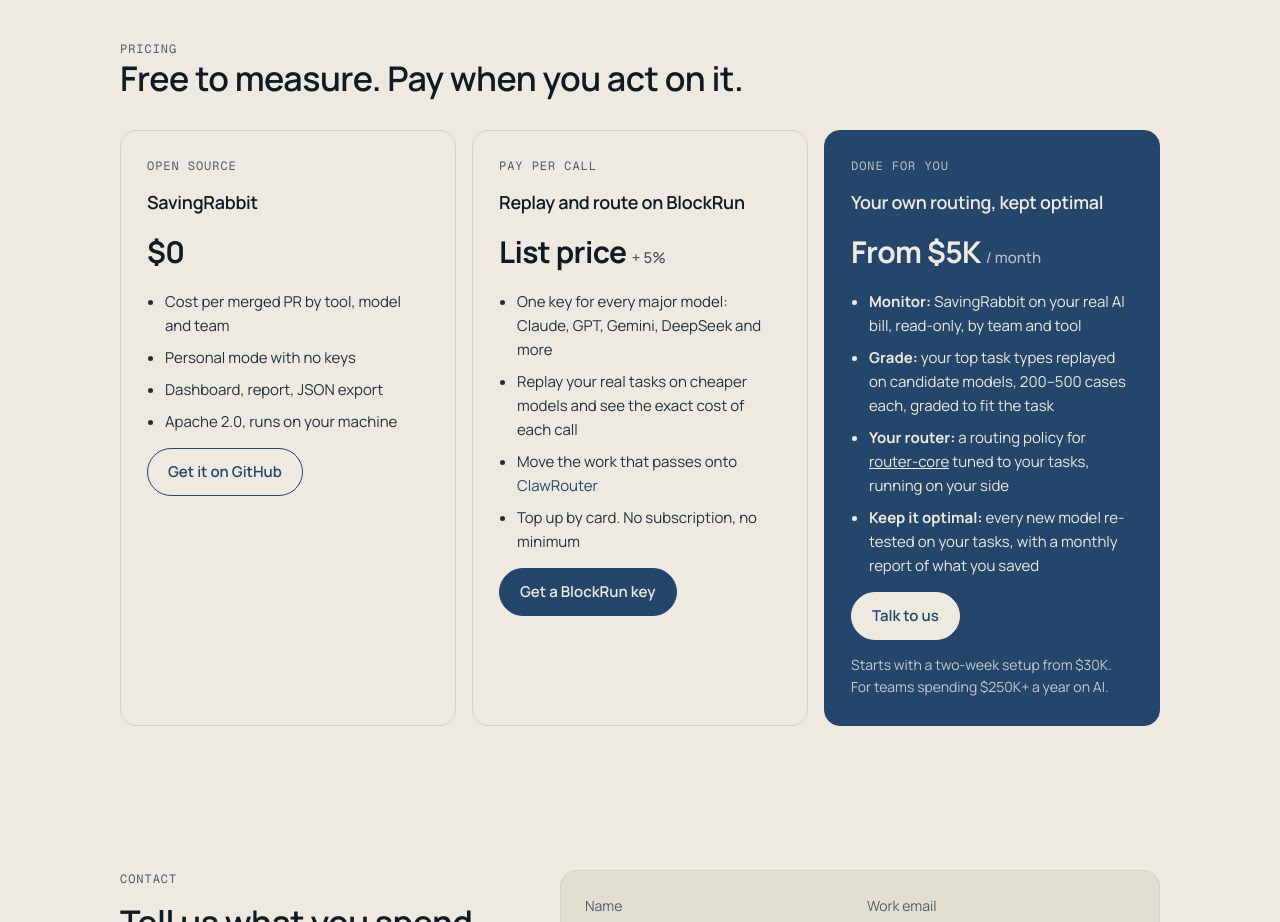
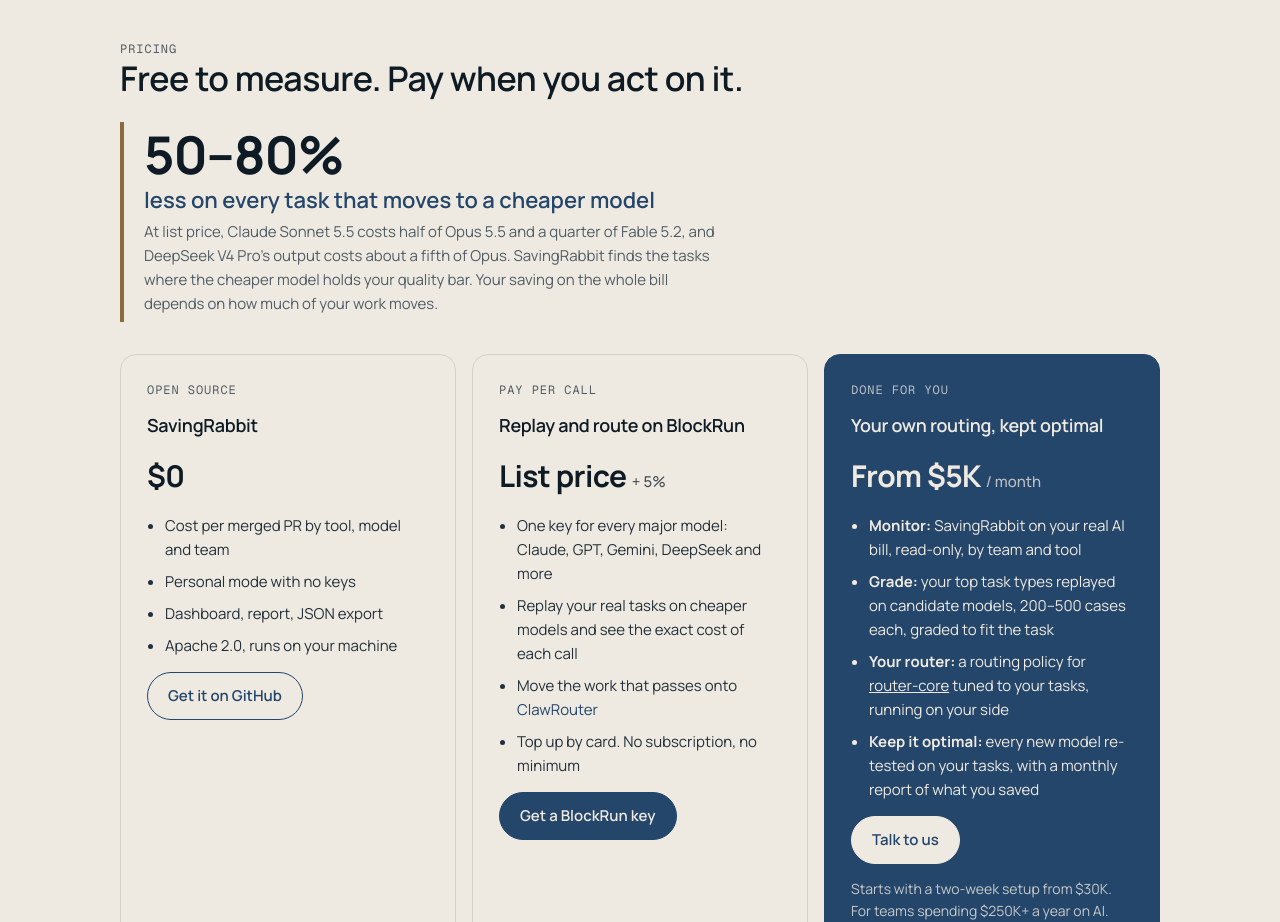
Before and after one commit to BlockRunAI/savingrabbit, a plain HTML site: page site/index.html in a window 1280 px wide. Shown: the part 2920-3842 px from the top of the page. Drawn offline with nearby package versions, Linux system fonts and the light colour scheme.

Commit message:
Pricing: 50-80% less per task that moves, backed by list prices

```diff
--- a/site/index.html
+++ b/site/index.html
@@ -98,6 +98,10 @@ ul.checks { list-style: none; margin: 0; padding: 0; display: grid; gap: 14px; }
 ul.checks li { display: grid; grid-template-columns: 22px minmax(0, 1fr); gap: 10px; }
 ul.checks li::before { content: "✓"; color: var(--ok); font-weight: 700; }
 ul.checks b { color: var(--ink); }
+.save { margin-top: 24px; border-left: 4px solid var(--bronze); padding: 6px 0 6px 20px; display: grid; gap: 8px; }
+.save-big { font-size: clamp(34px, 5vw, 52px); font-weight: 700; color: var(--ink); letter-spacing: -0.02em; line-height: 1.05; }
+.save-big span { display: block; font-size: clamp(18px, 2.2vw, 22px); font-weight: 600; color: var(--accent); letter-spacing: 0; margin-top: 6px; }
+.save p { font-size: 15px; color: var(--dim); }
 .tiers { display: grid; grid-template-columns: repeat(3, minmax(0, 1fr)); gap: 16px; margin-top: 32px; }
 .tier { border: 1px solid var(--line); border-radius: 16px; padding: 26px; display: grid; gap: 14px; align-content: start; min-width: 0; background: var(--paper); }
 .tier.feature { background: var(--accent); border-color: var(--accent); color: var(--paper); }
@@ -233,6 +237,10 @@ python3 savingrabbit.py report</pre>
     <div class="wrap">
       <div class="eyebrow">Pricing</div>
       <h2>Free to measure. Pay when you act on it.</h2>
+      <div class="save">
+        <div class="save-big">50–80% <span>less on every task that moves to a cheaper model</span></div>
+        <p>At list price, Claude Sonnet 5.5 costs half of Opus 5.5 and a quarter of Fable 5.2, and DeepSeek V4 Pro's output costs about a fifth of Opus. SavingRabbit finds the tasks where the cheaper model holds your quality bar. Your saving on the whole bill depends on how much of your work moves.</p>
+      </div>
       <div class="tiers">
         <div class="tier">
           <span class="eyebrow">Open source</span>
```
